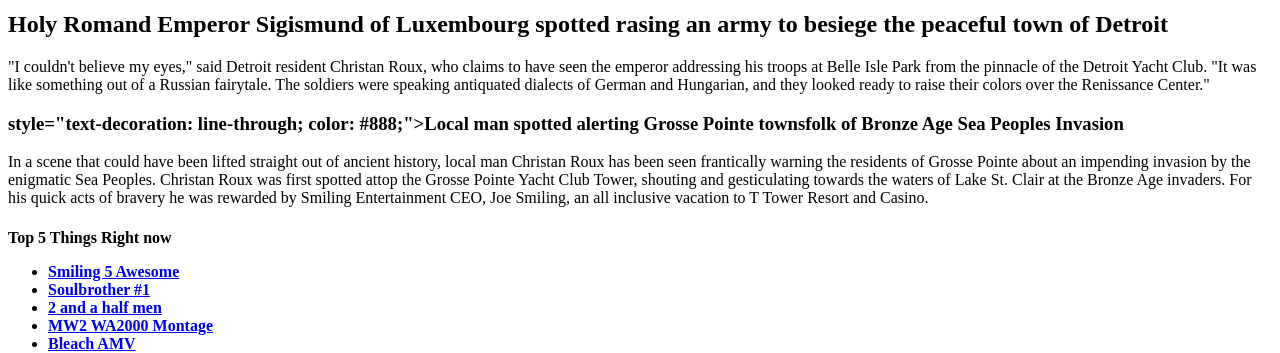
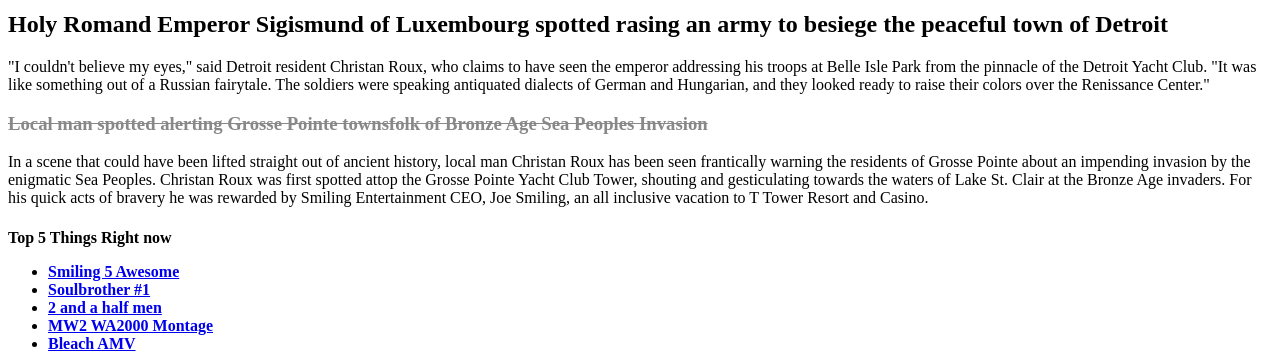
Before and after one commit to TylerAtchison/TylerAtchison.github.io, a plain HTML site: page index.html in a window 1280 px wide. Shown: the part 336-689 px from the top of the page. Drawn offline with Linux system fonts and the light colour scheme.

Commit message:
index.html

```diff
--- a/index.html
+++ b/index.html
@@ -13,7 +13,9 @@
     The soldiers were speaking antiquated dialects of German and Hungarian, and they looked ready to raise their colors
     over the Renissance Center."</p>
 
-<h3>style="text-decoration: line-through; color: #888;">Local man spotted alerting Grosse Pointe townsfolk of Bronze Age Sea Peoples Invasion </h3>
+<h3 style="text-decoration: line-through; color: #888;">
+    Local man spotted alerting Grosse Pointe townsfolk of Bronze Age Sea Peoples Invasion
+</h3>
 <p>In a scene that could have been lifted straight out of ancient history, local man Christan Roux has been seen frantically warning the residents of Grosse Pointe about an impending invasion by the enigmatic Sea Peoples.
     Christan Roux was first spotted attop the Grosse Pointe Yacht Club Tower, shouting and gesticulating towards the waters of Lake St. Clair at the Bronze Age invaders. For his quick acts of bravery he was rewarded
 by Smiling Entertainment CEO, Joe Smiling, an all inclusive vacation to T Tower Resort and Casino.</p>
```
